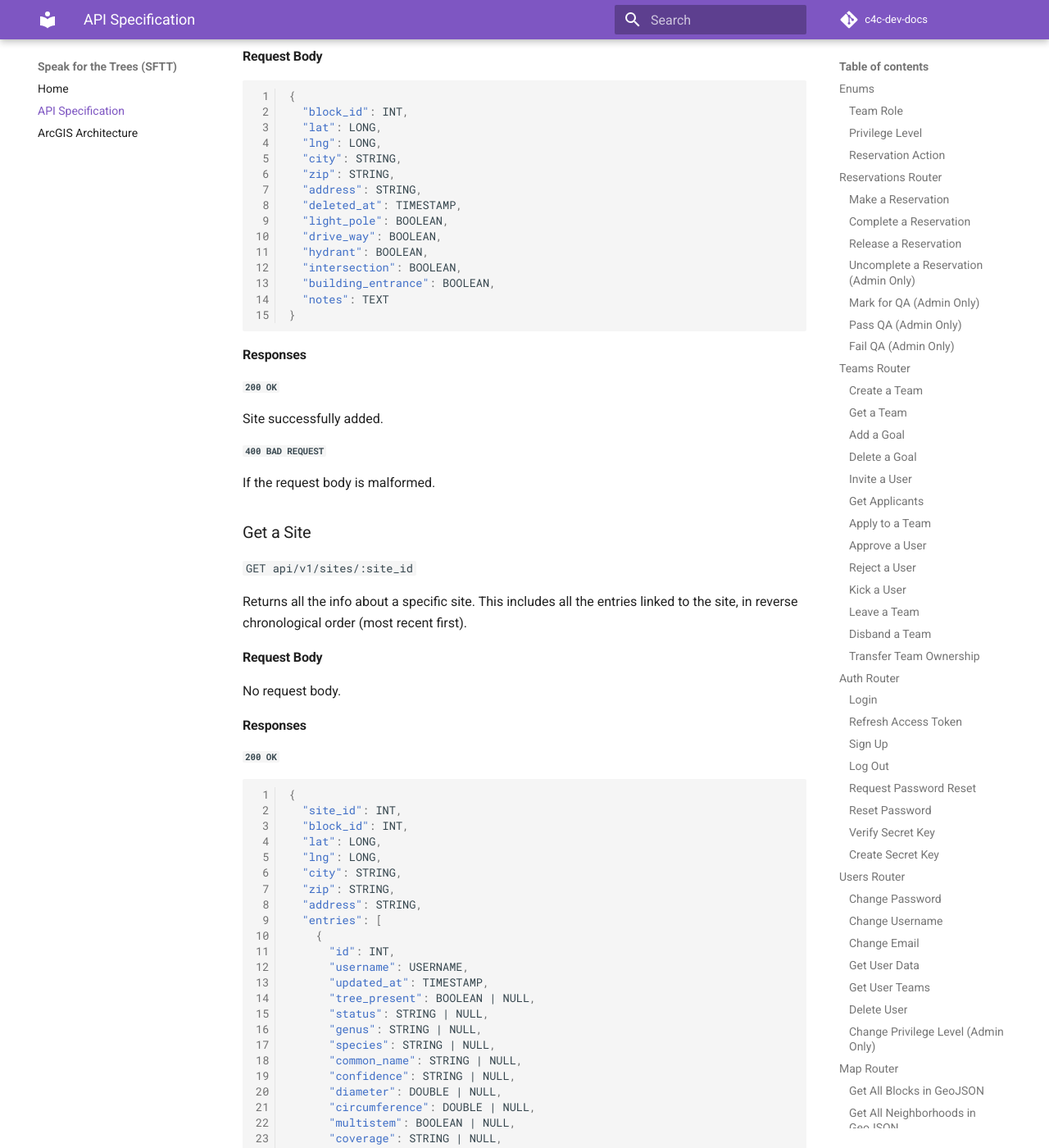
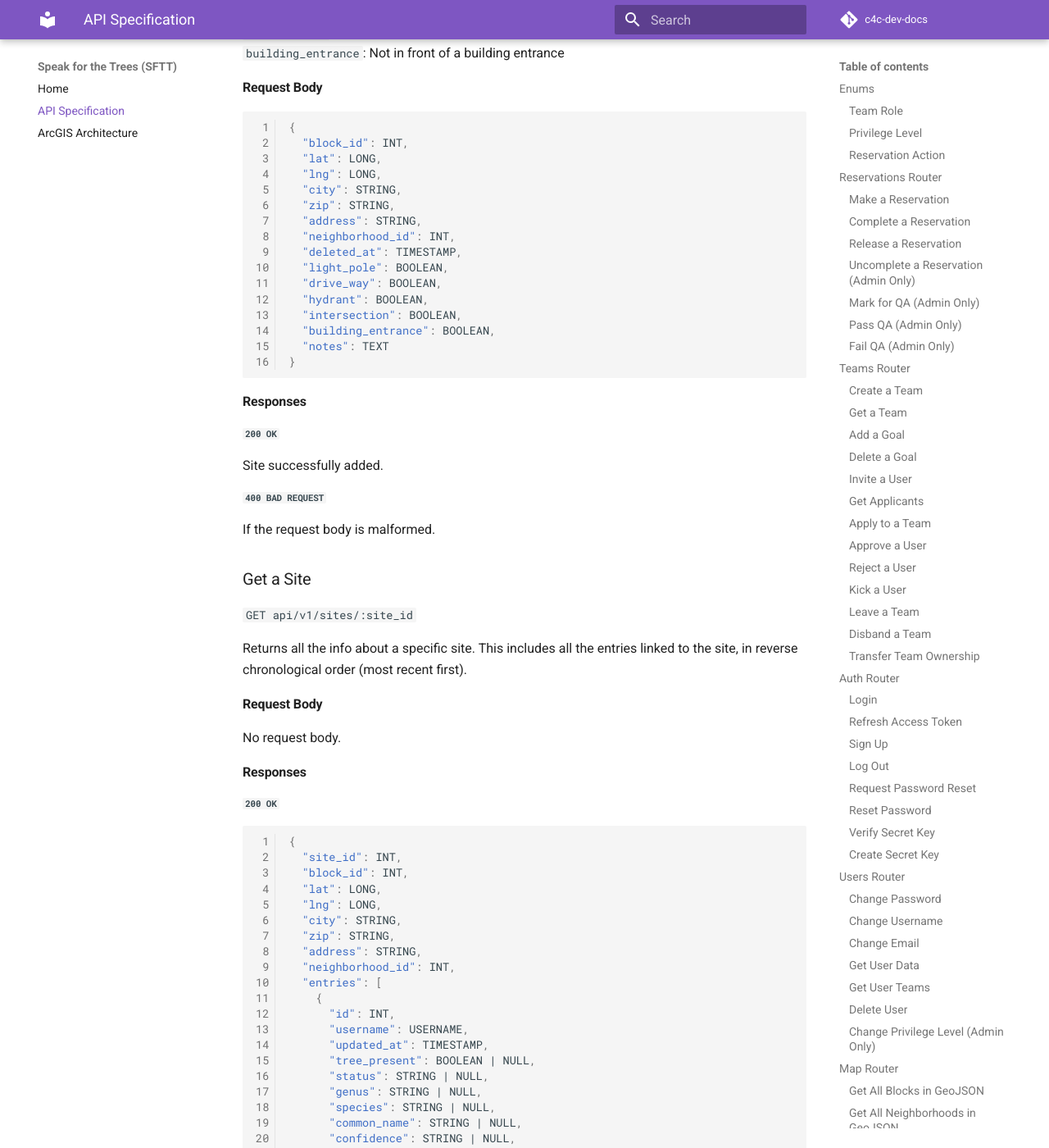
Before and after one commit to Code-4-Community/c4c-dev-docs, an MkDocs documentation site: the page built from docs/sftt/sftt-api-spec.md, in a window 1280 px wide and 1400 px high, scrolled down 36700 px. Shown: the whole window at 82% size. Built offline with MkDocs 1.6.1 and Material for MkDocs 9.7.7, drawn with Linux system fonts in a browser that asks for light colours; comment, search, counter and statistics services are not loaded; some of the changed text lies outside the part shown.

Commit message:
added neighborhood id to some site routes

```diff
--- a/docs/sftt/sftt-api-spec.md
+++ b/docs/sftt/sftt-api-spec.md
@@ -1426,6 +1426,7 @@ Used to import sites into the database. See below for a description of each ambi
       "city": STRING,
       "zip": STRING,
       "address": STRING,
+      "neighborhood_id": INT,
       "deleted_at": TIMESTAMP,
       "site_id": INT,
       "user_id": INT,
@@ -1585,6 +1586,7 @@ Used to create a new site. Will create two entries in the database. One in the `
     "city": STRING,
     "zip": STRING,
     "address": STRING,
+    "neighborhood_id": INT,
     "tree_present": BOOLEAN | NULL,
     "status": STRING | NULL,
     "genus": STRING | NULL,
@@ -1660,6 +1662,7 @@ Creates a potential site, which is a place where the city could potentially plac
   "city": STRING,
   "zip": STRING,
   "address": STRING,
+  "neighborhood_id": INT,
   "deleted_at": TIMESTAMP,
   "light_pole": BOOLEAN,
   "drive_way": BOOLEAN,
@@ -1703,6 +1706,7 @@ No request body.
   "city": STRING,
   "zip": STRING,
   "address": STRING,
+  "neighborhood_id": INT,
   "entries": [
     {
       "id": INT,
```
